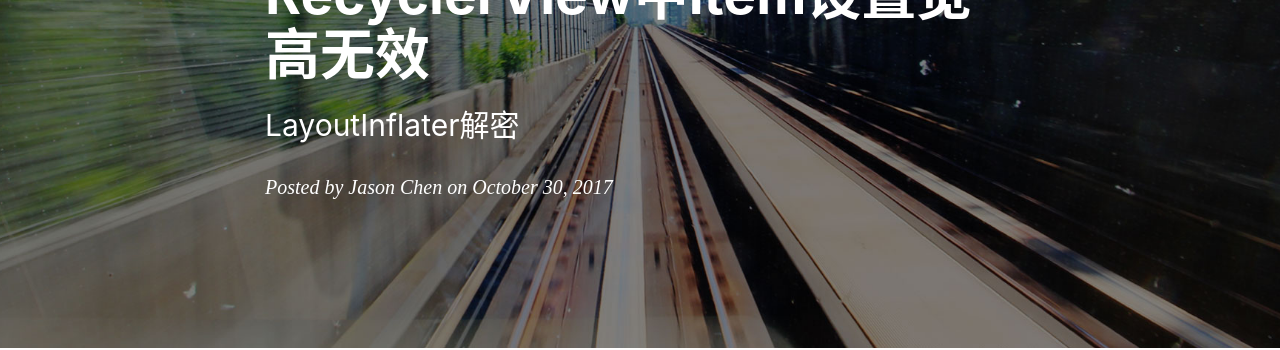
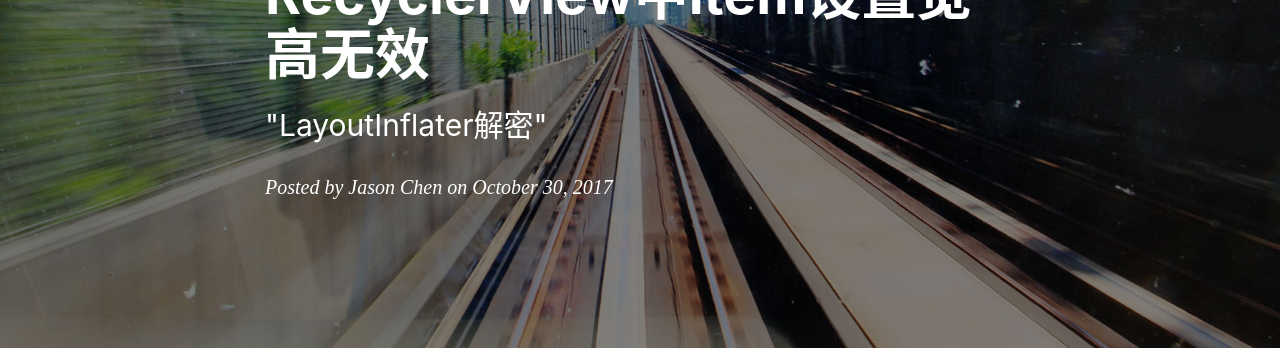
Before and after one commit to runat3/runat3.github.io, a Jekyll site: the page built from _posts/2017-10-30-探究LayoutInflater和RecyclerView中item设置宽高无效.markdown, in a window 1280 px wide and 900 px high. Shown: the part 296-646 px from the top of the window. Built offline with Jekyll 4.4.1, drawn with Linux system fonts in a browser that asks for light colours; nearby versions of some CDN libraries; comment, search, counter and statistics services are not loaded; grey boxes are pictures that could not be loaded.

```diff
--- a/_posts/2017-10-30-探究LayoutInflater和RecyclerView中item设置宽高无效.markdown
+++ b/_posts/2017-10-30-探究LayoutInflater和RecyclerView中item设置宽高无效.markdown
@@ -1,7 +1,7 @@
 ---
 layout:     post
 title:      "探究LayoutInflater和RecyclerView中item设置宽高无效"
-subtitle:   "LayoutInflater解密"
+subtitle:   "\"LayoutInflater解密\""
 date:       2017-10-30 17:28:00
 author:     "Jason Chen"
 header-img: "img/post-bg-2015.jpg"
--- a/_posts/2017-11-13-搭建中间凸起的Tab菜单结构.markdown
+++ b/_posts/2017-11-13-搭建中间凸起的Tab菜单结构.markdown
@@ -1,7 +1,7 @@
 ---
 layout:     post
 title:      "搭建中间凸起的Tab菜单结构"
-subtitle:   "搭建ui小技巧"
+subtitle:   "\"搭建ui小技巧\""
 date:       2017-11-13 12:09:00
 author:     "Jason Chen"
 header-img: "img/post-bg-2015.jpg"
```
Also changed, not shown: _posts/2018-04-19-Text4Develop.markdown (+3 -7 lines).
